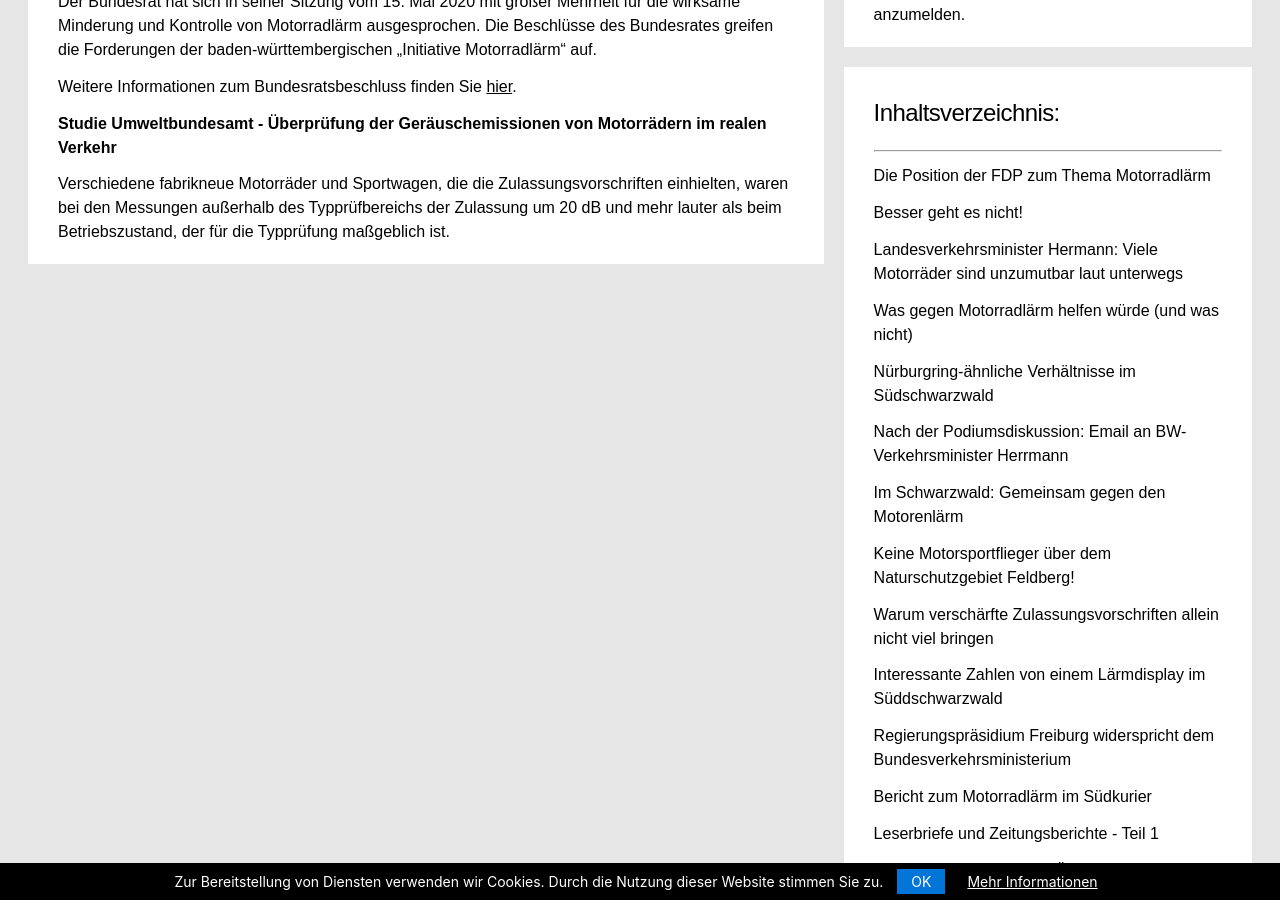
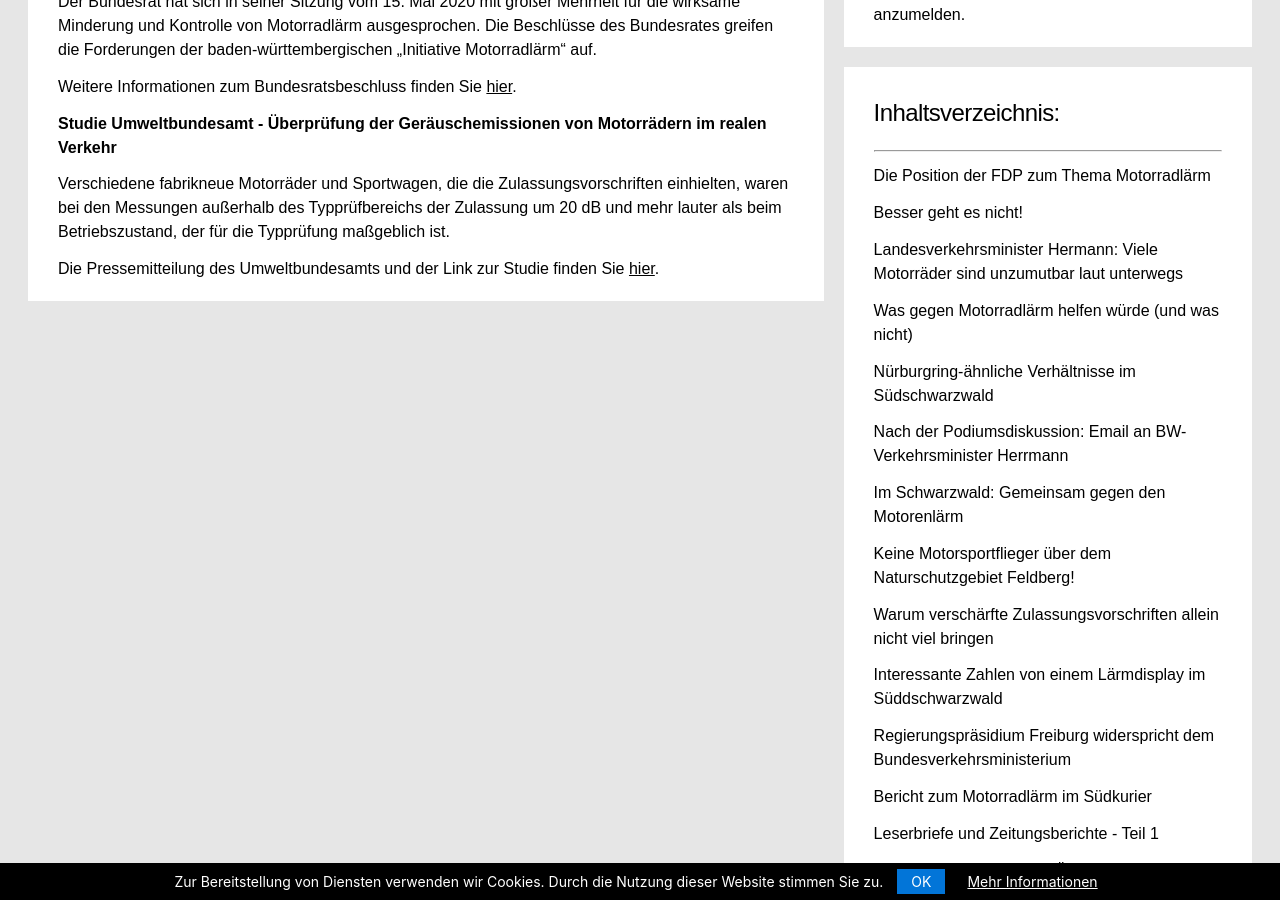
Before and after one commit to rettet-die-stille/rettet-die-stille.github.io, a Jekyll site: the page built from _posts/2021-03-13-besser-geht-es-nicht.md, in a window 1280 px wide and 900 px high, scrolled down 1352 px. Built offline with Jekyll 4.4.1, drawn with Linux system fonts in a browser that asks for light colours.

Commit message:
Update 2021-03-13-besser-geht-es-nicht.md

```diff
--- a/_posts/2021-03-13-besser-geht-es-nicht.md
+++ b/_posts/2021-03-13-besser-geht-es-nicht.md
@@ -30,3 +30,5 @@ Weitere Informationen zum Bundesratsbeschluss finden Sie <span style="text-decor
 **Studie Umweltbundesamt - Überprüfung der Geräuschemissionen von Motorrädern im realen Verkehr**
 
 Verschiedene fabrikneue Motorräder und Sportwagen, die die Zulassungsvorschriften einhielten, waren bei den Messungen außerhalb des Typprüfbereichs der Zulassung um 20 dB und mehr lauter als beim Betriebszustand, der für die Typprüfung maßgeblich ist.
+
+Die Pressemitteilung des Umweltbundesamts und der Link zur Studie finden Sie <span style="text-decoration: underline;">[hier](https://www.umweltbundesamt.de/presse/pressemitteilungen/laute-motorraeder-pkw-sorgen-zunehmend-fuer/){:target="_blank"}</span>.
```
